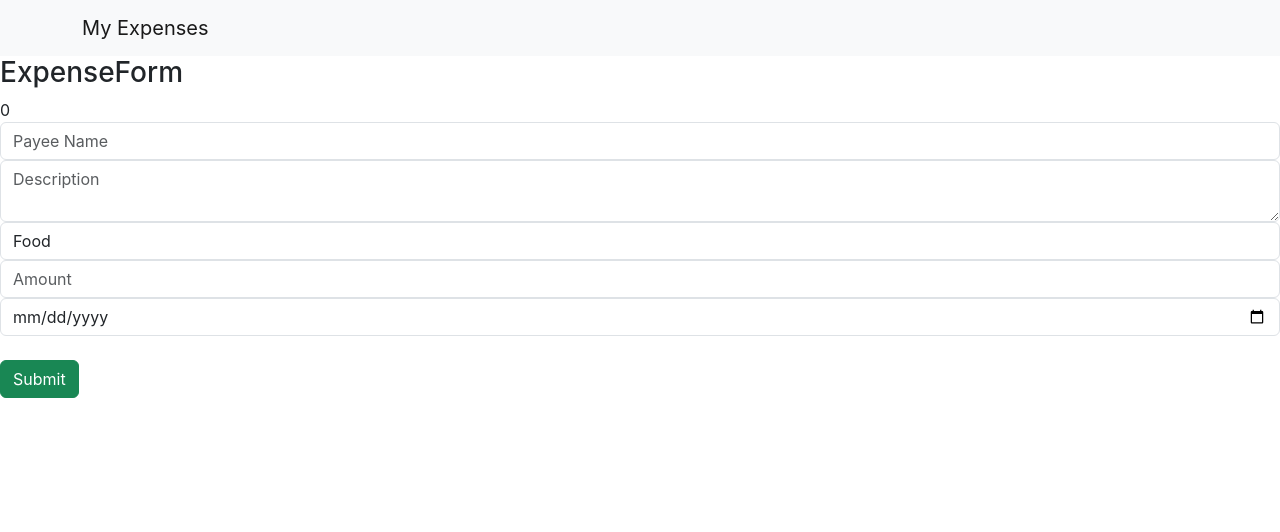
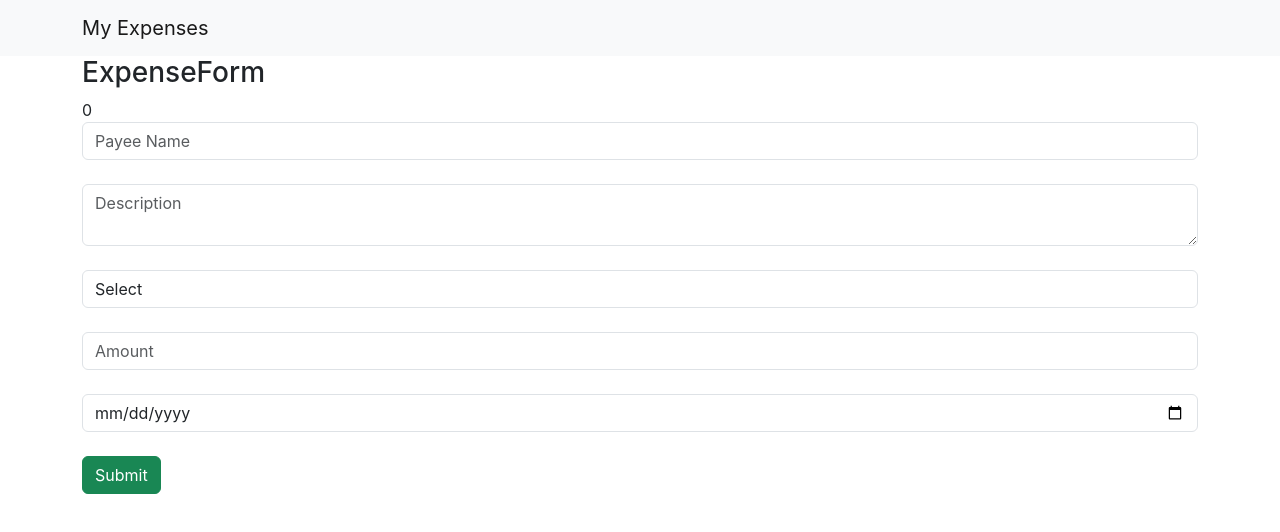
Before and after one commit to dhanavishnu13/Ruby-on-Rails-with-React, a React (Create React App) app in the folder frontend/: page /form in a window 1280 px wide. Shown: the top 532 px of the page. Built offline with nearby package versions, Linux system fonts and the light colour scheme; no server answers.

Commit message:
Removed Form from expenses page

```diff
--- a/frontend/src/features/expenses/ExpenseForm.tsx
+++ b/frontend/src/features/expenses/ExpenseForm.tsx
@@ -54,7 +54,7 @@ function ExpenseForm(user_info: any) {
     setDue_date('')
   }
   return (
-    <div>
+    <div className="container max-w-screen-lg mx-auto">
       <h3>ExpenseForm</h3>
       {children}
       <form>
@@ -65,6 +65,7 @@ function ExpenseForm(user_info: any) {
         placeholder='Payee Name'
         value={payee}
         onChange={(e)=>setPayee(e.target.value)} required/>
+        <br/>
         <textarea
         className='form-control text-start'
         name='description'
@@ -72,18 +73,21 @@ function ExpenseForm(user_info: any) {
         value={description}
         onChange={(e)=>setDescription(e.target.value)}
         />
+        <br/>
         <select
         className='form-control text-start'
         name='category'
         value={Number(category)}
         onChange={(e)=>setCategory(e.target.value)}
       >
+        <option value='0'>Select</option>
         <option value='1'>Food</option>
         <option value='2'>Transportation</option>
         <option value='3'>Entertainment</option>
         <option value='4'>Rent</option>
         <option value='5'>Other</option>
         </select>
+        <br/>
         <input
         type='number'
         className='form-control text-start'
@@ -92,6 +96,7 @@ function ExpenseForm(user_info: any) {
         value={amount}
         onChange={(e)=>setAmount(e.target.value)} required
         />
+        <br/>
         <input
         type='date'
         className='form-control text-start'
--- a/frontend/src/features/expenses/Expenses.tsx
+++ b/frontend/src/features/expenses/Expenses.tsx
@@ -111,8 +111,8 @@ function Expenses(user: any) {
             })}
             </tbody>
             </Table>
-            <Link to='/form'>New Expense</Link>
-            <ExpenseForm user_info={user_id[1]}/>
+            <Link to='/form' className='btn btn-success'>New Expense</Link>
+            {/* <ExpenseForm user_info={user_id[1]}/> */}
             <br/>
 
             <h3>Summary</h3>
```
